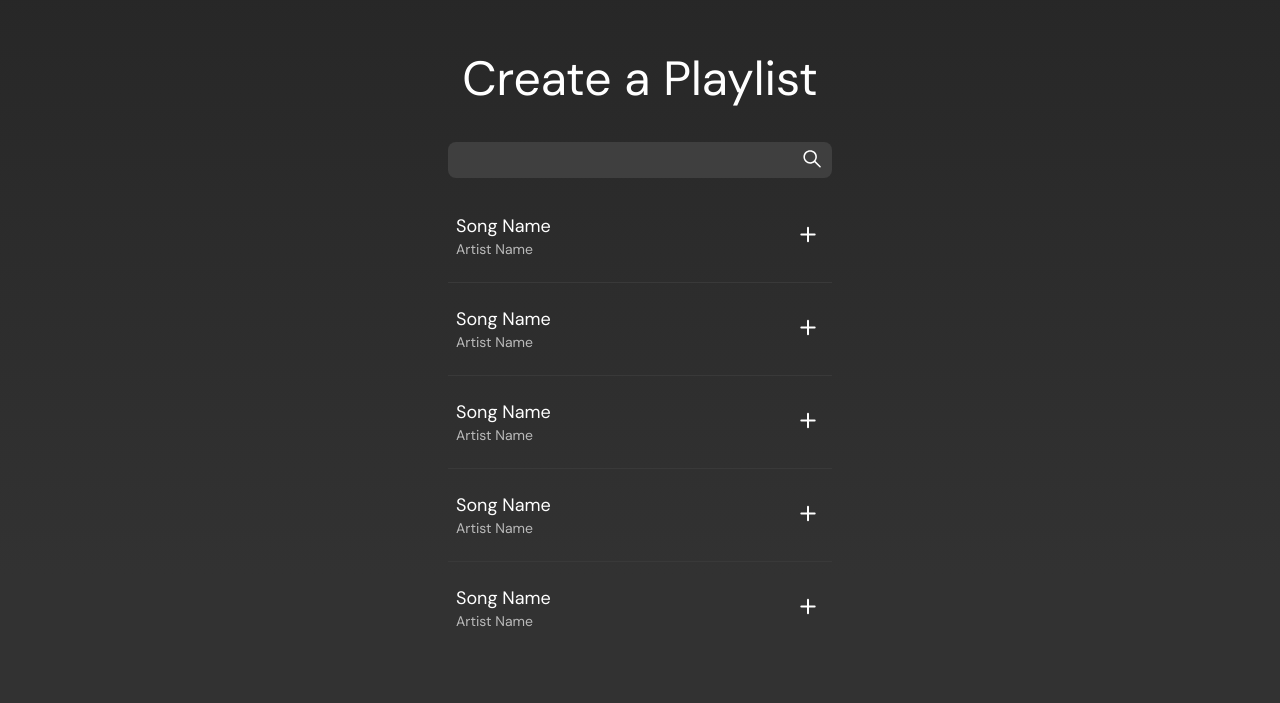
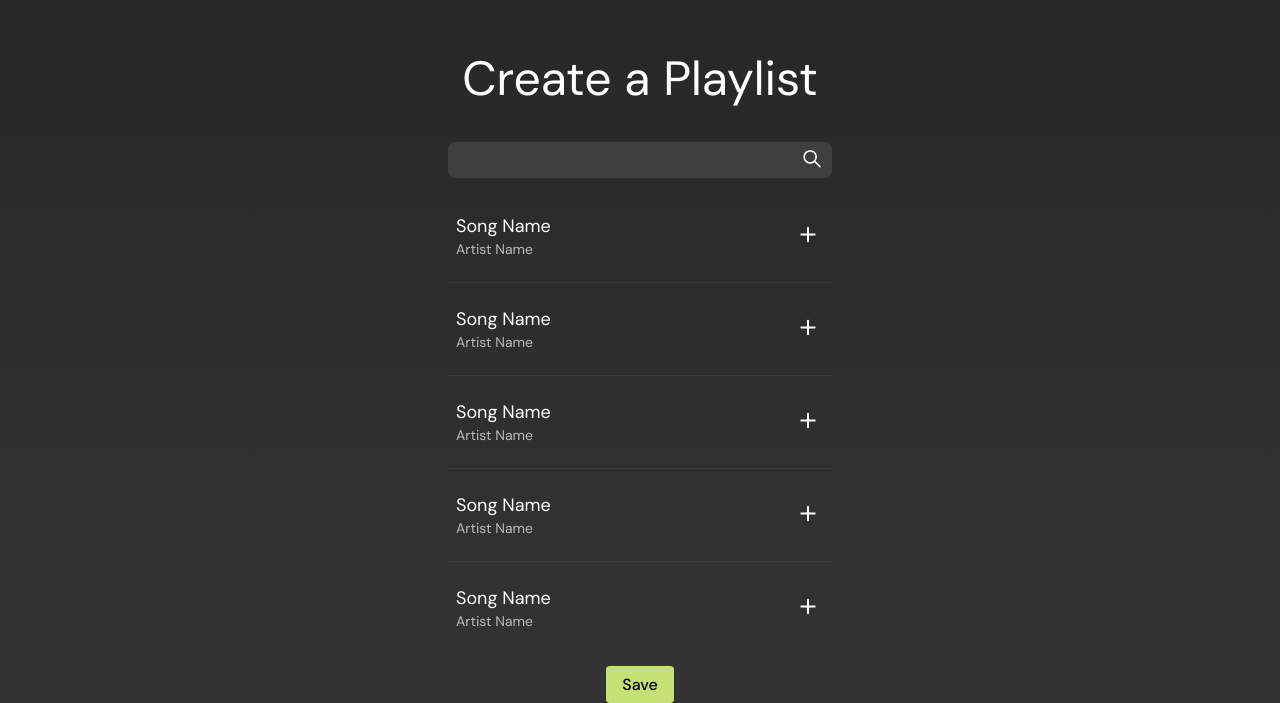
Before and after one commit to designerchloe/playlist-app, a React (Create React App) app: page / in a window 1280 px wide. Shown: the part 225-928 px from the top of the page. Before the commit the page ends 867 px from the top, so only its background shows below. Built offline with nearby package versions, Linux system fonts and the light colour scheme.

Commit message:
Create Button component and style it

```diff
--- a/src/App.js
+++ b/src/App.js
@@ -1,7 +1,7 @@
-import logo from './logo.svg';
 import './App.css';
 import SearchBar from './SearchBar';
 import SearchResults from './SearchResults';
+import Button from './Button';
 
 function App() {
   return (
@@ -10,6 +10,7 @@ function App() {
         <h1>Create a Playlist</h1>
         <SearchBar />
         <SearchResults />
+        <Button />
       </div>
     </div>
   );
--- /dev/null
+++ b/src/Button.js
@@ -0,0 +1,10 @@
+import React from 'react';
+import styles from './Button.module.css';
+
+const Button = () => {
+    return (
+        <button className={styles.button}>Save</button>
+    )
+};
+
+export default Button;
--- /dev/null
+++ b/src/Button.module.css
@@ -0,0 +1,15 @@
+.button {
+    padding: 8px 16px;
+    color: #000;
+    background-color: #C5E075;
+    font-size: 16px;
+    border: 0px solid #000;
+    border-radius: 4px;
+    font-weight: 500;
+    font-family: "DM Sans", sans-serif;
+}
+
+.button:hover {
+    background-color: #323232;
+    color: #fff;
+}
```
